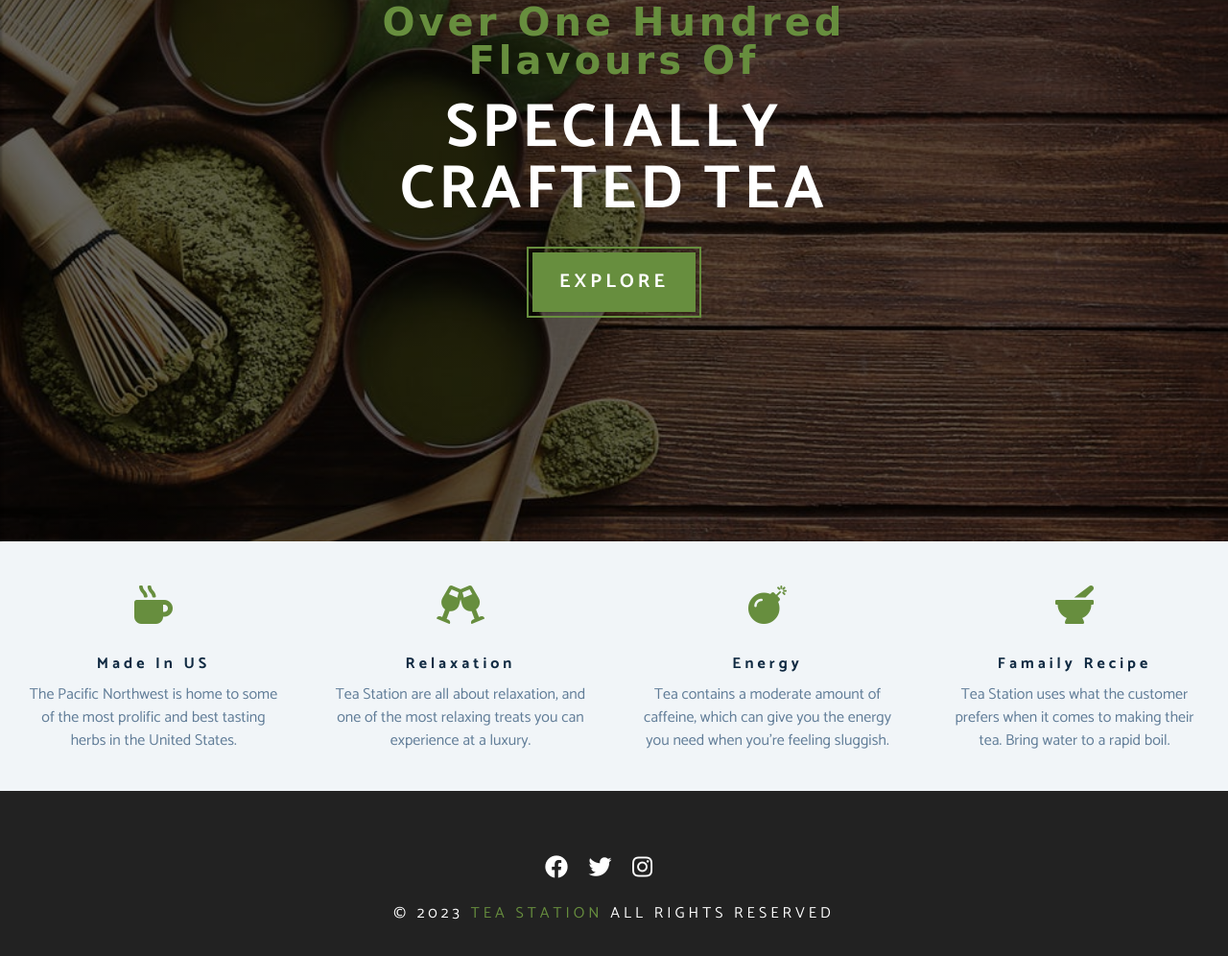
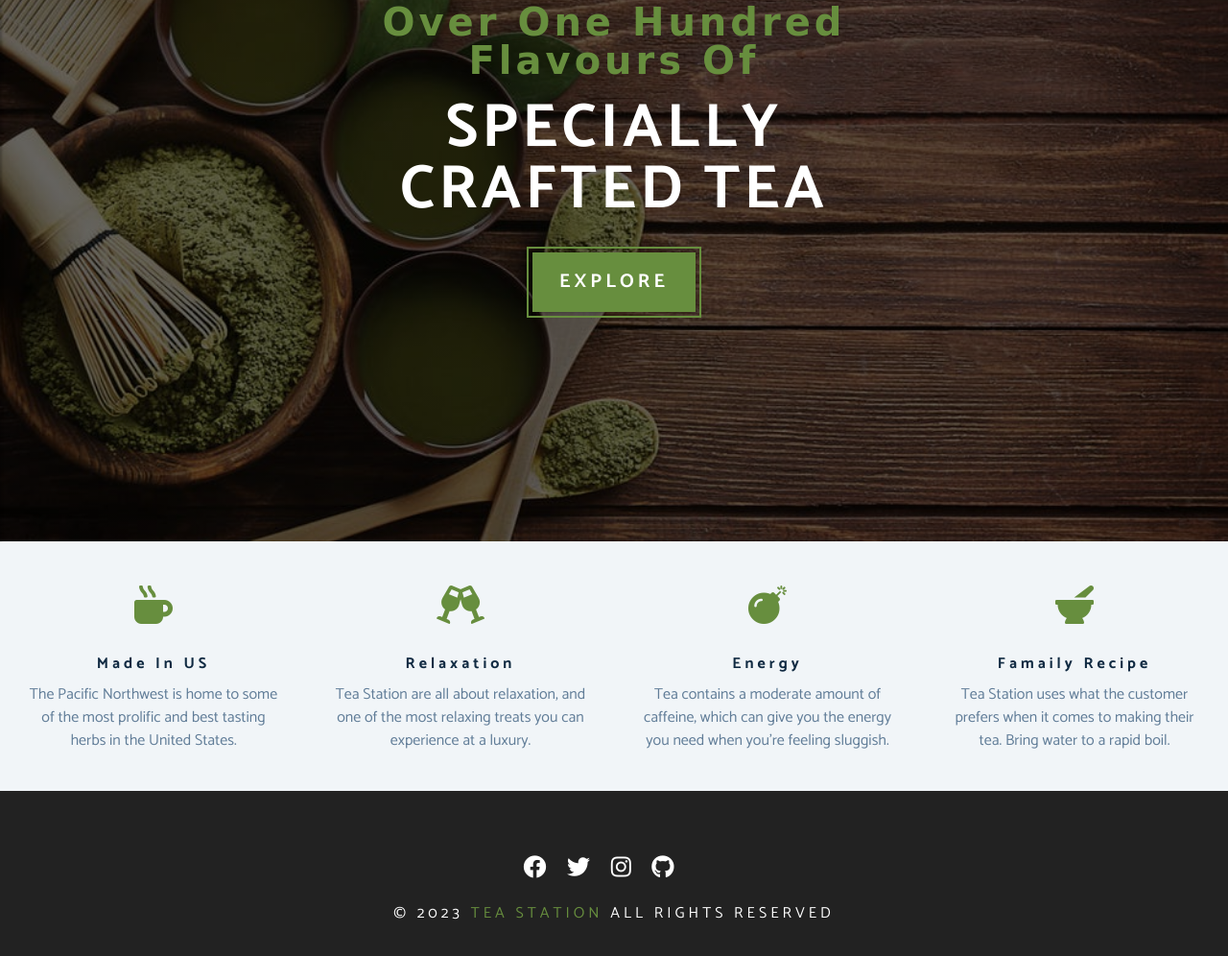
Before and after one commit to phrancisp0/Tea_Station, a plain HTML site: page skills.html in a window 1280 px wide. Shown: the part 236-1232 px from the top of the page at 96% size. Drawn offline with Linux system fonts and the light colour scheme; a web font is replaced by a local one.

Commit message:
Update skills.html

```diff
--- a/skills.html
+++ b/skills.html
@@ -99,18 +99,25 @@
       <div class="section-center">
         <div class="social-icon">
           <!-- social icon -->
-          <a href="#" class="social-icon">
+          <a href="fb.com" class="social-icon">
             <i class="fab fa-facebook"></i>
           </a>
           <!-- end of social icon-->
           <!-- social icon -->
-          <a href="#" class="social-icon">
+          <a href="twitter.com" class="social-icon">
             <i class="fab fa-twitter"></i>
           </a>
           <!-- end of social icon-->
           <!-- social icon -->
-          <a href="#" class="social-icon">
+          <a href="instagram.com" class="social-icon">
             <i class="fab fa-instagram"></i>
+          </a>
+          <!-- end of social icon-->
+           <!--github icon -->
+        <a
+            href="https://github.com/phrancisp0/tea_Station"
+            class="social-icon">
+            <i class="fab fa-github"></i>
           </a>
           <!-- end of social icon-->
         </div>
```
